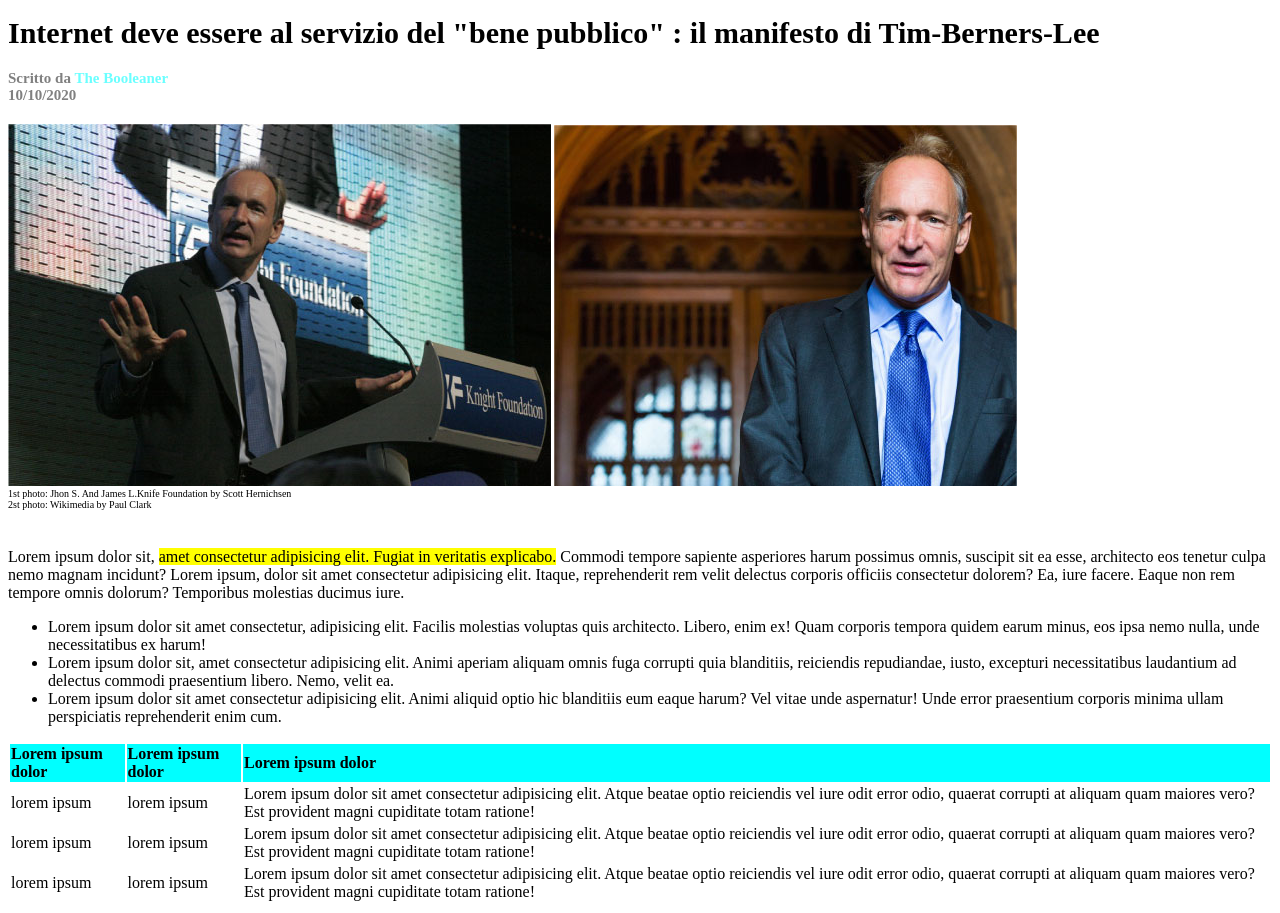
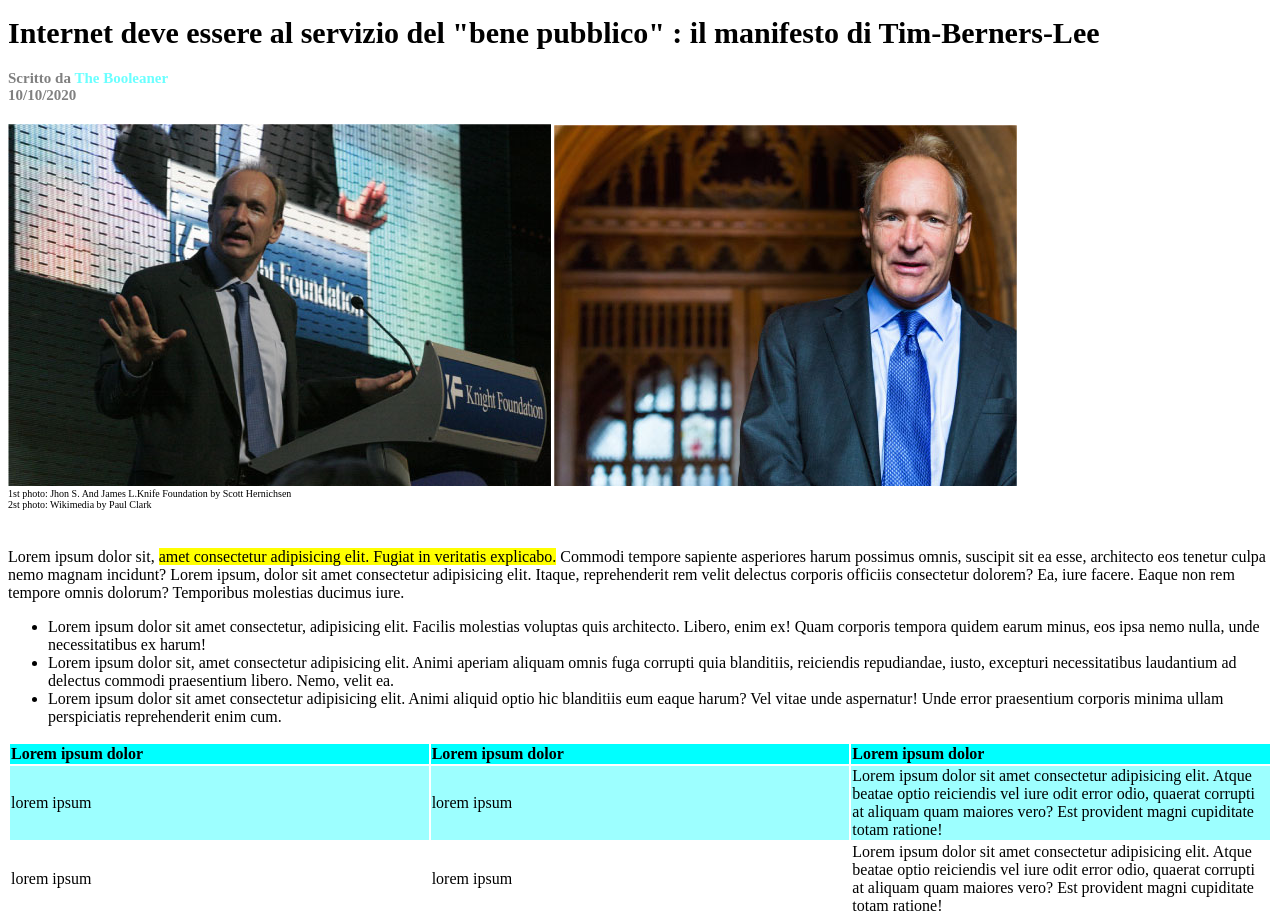
Before and after one commit to Jhon818/html-css-booleaner, a plain HTML site: page index.html in a window 1280 px wide. Shown: the part 62-975 px from the top of the page. Drawn offline with Linux system fonts and the light colour scheme.

Commit message:
ultime modifiche

```diff
--- a/css/style.css
+++ b/css/style.css
@@ -38,7 +38,7 @@ header > .head{
     margin-top: 3%;
 }
 .corpo2{
-    margin-left:0px;
+    margin: 0;
 }
 
 div li{
@@ -64,3 +64,10 @@ div li{
    footer img{
       margin-bottom: 1%;
    }
+   .tb{
+       width: 25%;
+   }
+
+  .tbl{
+    background-color: rgba(60, 255, 255, 0.5);
+  }
--- a/index.html
+++ b/index.html
@@ -62,17 +62,17 @@
                     </tr>
                 </thead>
                 <tbody>
-                    <tr>
-                        <td>lorem ipsum</td>
-                        <td> lorem ipsum</td>
-                        <td>Lorem ipsum dolor sit amet consectetur adipisicing elit. Atque beatae optio reiciendis vel iure odit error odio, quaerat corrupti at aliquam quam maiores vero? Est provident magni cupiditate totam ratione!</td>
+                    <tr class="tbl">
+                        <td class="tb">lorem ipsum</td>
+                        <td class="tb"> lorem ipsum</td>
+                        <td class="tb">Lorem ipsum dolor sit amet consectetur adipisicing elit. Atque beatae optio reiciendis vel iure odit error odio, quaerat corrupti at aliquam quam maiores vero? Est provident magni cupiditate totam ratione!</td>
                     </tr>
                     <tr>
                         <td>lorem ipsum</td>
                         <td> lorem ipsum</td>
                         <td>Lorem ipsum dolor sit amet consectetur adipisicing elit. Atque beatae optio reiciendis vel iure odit error odio, quaerat corrupti at aliquam quam maiores vero? Est provident magni cupiditate totam ratione!</td>
                     </tr>
-                    <tr>
+                    <tr class="tbl">
                         <td>lorem ipsum</td>
                         <td> lorem ipsum</td>
                         <td>Lorem ipsum dolor sit amet consectetur adipisicing elit. Atque beatae optio reiciendis vel iure odit error odio, quaerat corrupti at aliquam quam maiores vero? Est provident magni cupiditate totam ratione!</td>
```
